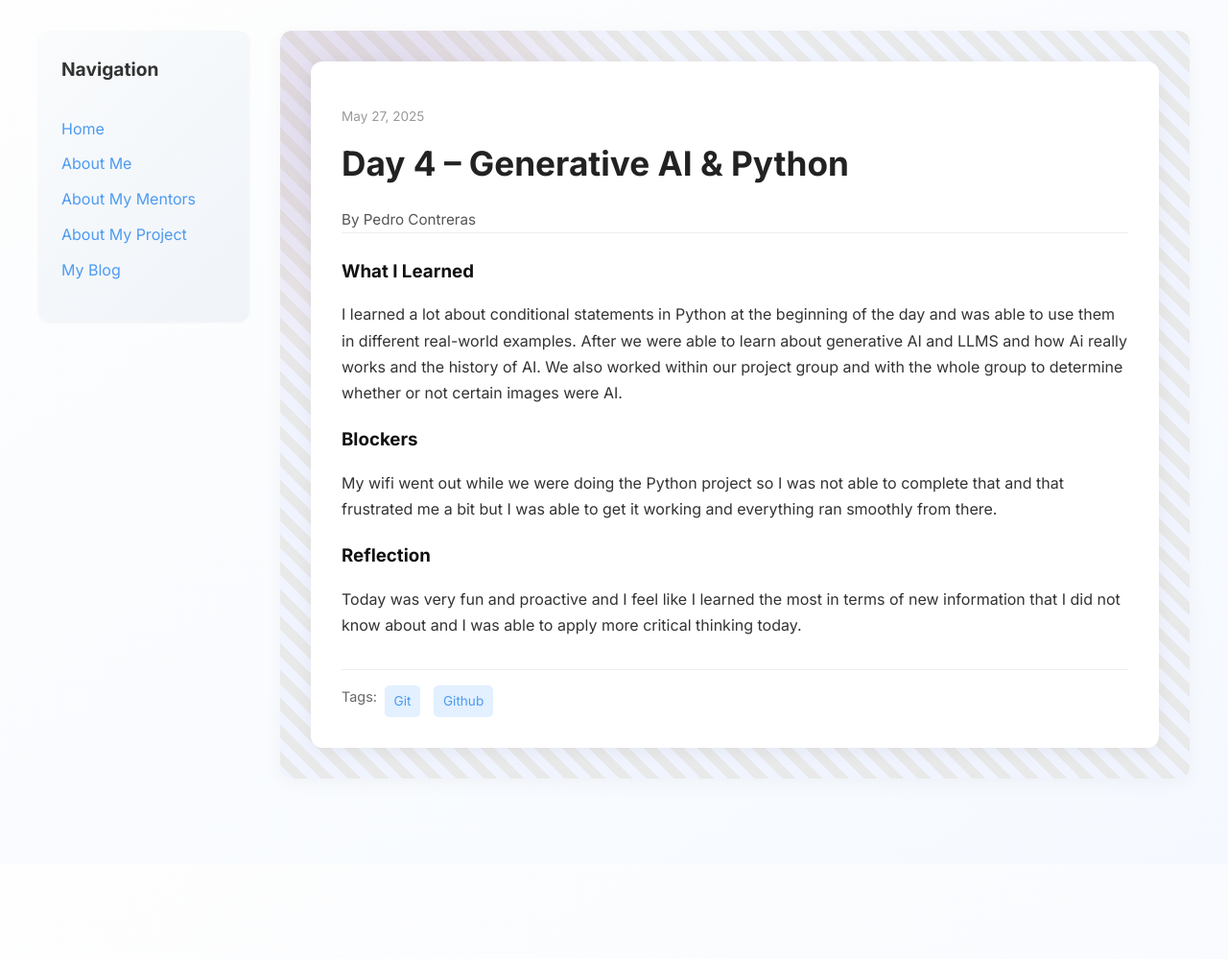
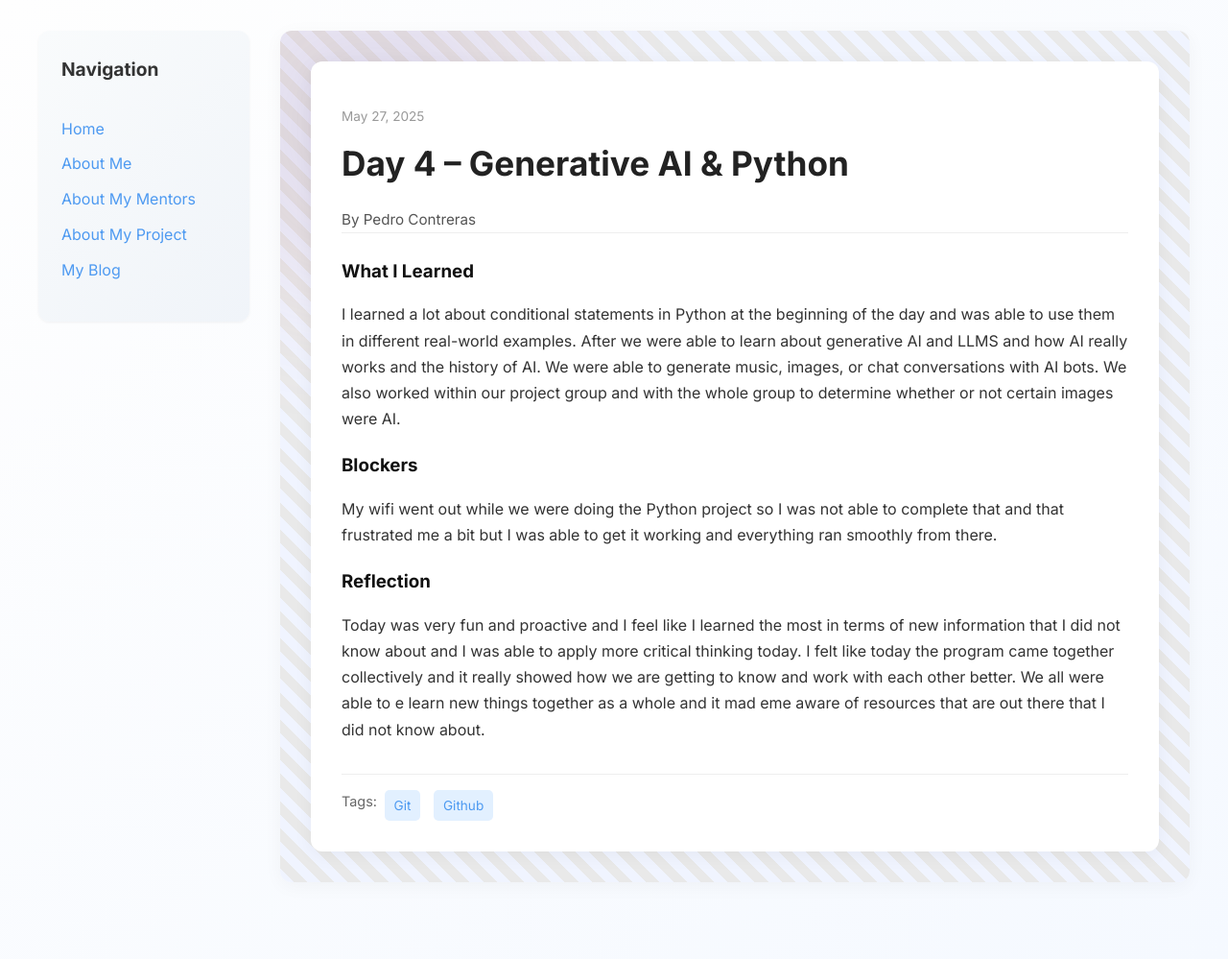
Before and after one commit to pedrocon42/pedrocon42.github.io, a Jekyll site: the page built from _posts/2025-05-20-day-4.md, in a window 1280 px wide. Shown: the whole page at 96% size. Built offline with Jekyll 4.4.1, drawn with Linux system fonts in a browser that asks for light colours; before the commit the page ends 900 px from its top, so only the background shows below that.

Commit message:
Update 2025-05-20-day-4.md

```diff
--- a/_posts/2025-05-20-day-4.md
+++ b/_posts/2025-05-20-day-4.md
@@ -7,11 +7,11 @@ permalink: /day4.html
 tags: ["Git", "Github"]
 
 what_i_learned: |
- I learned a lot about conditional statements in Python at the beginning of the day and was able to use them in different real-world examples. After we were able to learn about generative AI and LLMS and how Ai really works and the history of AI. We also worked within our project group and with the whole group to determine whether or not certain images were AI.
+ I learned a lot about conditional statements in Python at the beginning of the day and was able to use them in different real-world examples. After we were able to learn about generative AI and LLMS and how AI really works and the history of AI. We were able to generate music, images, or chat conversations with AI bots. We also worked within our project group and with the whole group to determine whether or not certain images were AI.
 
 blockers: |
   My wifi went out while we were doing the Python project so I was not able to complete that and that frustrated me a bit but I was able to get it working and everything ran smoothly from there.
 
 reflection: |
-  Today was very fun and proactive and I feel like I learned the most in terms of new information that I did not know about and I was able to apply more critical thinking today.
+  Today was very fun and proactive and I feel like I learned the most in terms of new information that I did not know about and I was able to apply more critical thinking today. I felt like today the program came together collectively and it really showed how we are getting to know and work with each other better. We all were able to e learn new things together as a whole and it mad eme aware of resources that are out there that I did not know about.
 ---
```
